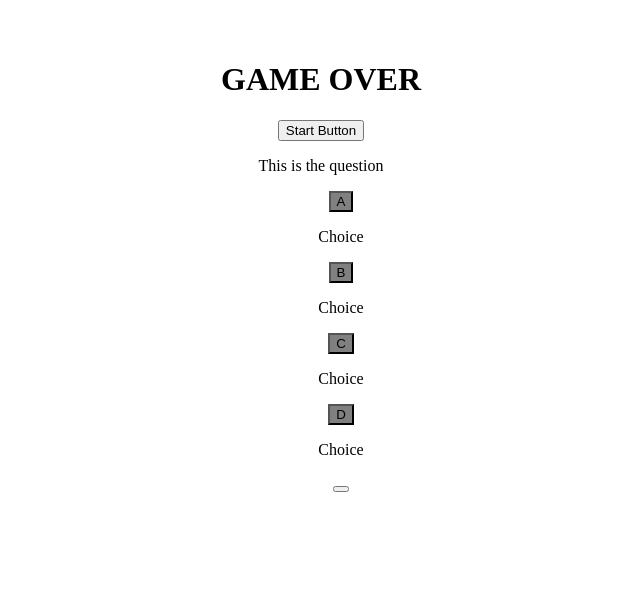
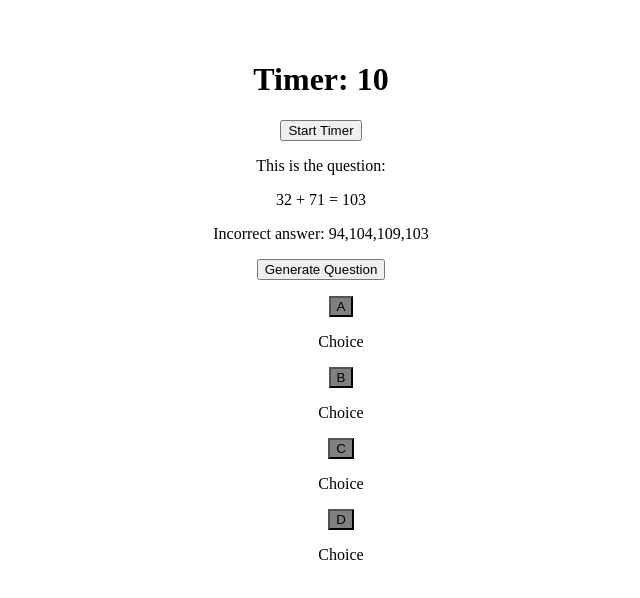
Before and after one commit to solohuck/Quick-Math, a React (Vite) app: page / in a window 1280 px wide. Shown: the top 598 px of the page, without its empty margins (319-959 px from the left). Built offline with nearby package versions, Linux system fonts and the light colour scheme.

Commit message:
questions can now be generated with unique answers and only whole numbers

```diff
--- a/src/App.jsx
+++ b/src/App.jsx
@@ -1,34 +1,40 @@
 import { useState, useEffect } from "react";
-import "./App.css";
-import { MultiChoiceButton } from "./MultiChoiceButton";
+import { MultiChoiceButtons } from "./MultiChoiceButtons";
+import { Timer } from "./Timer";
 import { Question } from "./Question";
 
+import "./App.css";
+
 function App() {
-  const [seconds, setSeconds] = useState("");
+  const [isSelected, setIsSelected] = useState([]);
 
-  useEffect(() => {
-    if (seconds <= 0) return;
+  function toggleButton(id) {
+    setIsSelected((prevSelection) => {
+      const updatedSelection = { ...prevSelection, [id]: !prevSelection[id] };
 
-    const timer = setInterval(() => {
-      setSeconds((prevSeconds) => prevSeconds - 1);
-    }, 1000);
+      if (updatedSelection[id]) {
+        Object.keys(updatedSelection).forEach((buttonId) => {
+          if (buttonId !== id) {
+            updatedSelection[buttonId] = false;
+          }
+        });
+      }
 
-    return () => {
-      clearInterval(timer);
-    };
-  }, [seconds]);
+      return updatedSelection;
+    });
+  }
 
   return (
     <>
       <div>
-        {seconds > 0 ? <p>Timer: {seconds}</p> : <h1>GAME OVER</h1>}
-
-        <button onClick={() => setSeconds(10)}>Start Button</button>
-
+        <Timer />
         <Question />
 
         <ul style={{ listStyleType: "none" }}>
-          <MultiChoiceButton />
+          <MultiChoiceButtons
+            toggleButton={toggleButton}
+            isSelected={isSelected}
+          />
         </ul>
       </div>
     </>
--- a/src/MultiChoiceButton.jsx
+++ b/src/MultiChoiceButtons.jsx
@@ -1,25 +1,4 @@
-import { useState } from "react";
-import { SubmitButton } from "./SubmitButton";
-
-export function MultiChoiceButton() {
-  const [isSelected, setIsSelected] = useState([]);
-
-  function toggleButton(id) {
-    setIsSelected((prevSelection) => {
-      const updatedSelection = { ...prevSelection, [id]: !prevSelection[id] };
-
-      if (updatedSelection[id]) {
-        Object.keys(updatedSelection).forEach((buttonId) => {
-          if (buttonId !== id) {
-            updatedSelection[buttonId] = false;
-          }
-        });
-      }
-
-      return updatedSelection;
-    });
-  }
-
+export function MultiChoiceButtons({ toggleButton, isSelected }) {
   return (
     <>
       <li>
@@ -75,7 +54,6 @@ export function MultiChoiceButton() {
         <br />
         <p>Choice</p>
       </li>
-      <SubmitButton />
     </>
   );
 }
--- a/src/Question.jsx
+++ b/src/Question.jsx
@@ -1,18 +1,114 @@
+import { useState, useEffect } from "react";
+
 export function Question() {
+  const [operation, setOperation] = useState("");
+  const [correctAnswer, setCorrectAnswer] = useState(null);
+  const [num1, setNum1] = useState(0);
+  const [num2, setNum2] = useState(0);
+  const [incorrectAnswers, setIncorrectAnswers] = useState([]);
+  const [allPossibleAnswers, setAllPossibleAnswers] = useState([]);
 
-// WHEN the submit button is clicked THEN an operation will be chosen from this array [+, -, /, and *]
-// THEN 2 random numbers between 1 - 100 will be picked and round to the nearest whole number
-// THEN add, subtract, divide, or multiply those numbers to get the answer based on the randpm operation chosen
-// THEN take the correct answer and add or subtract 10 from it to create the 3 incorrect options
+  const displayQuestion = `${num1} ${operation} ${num2}`;
 
+  function getRandomOperation() {
+    const operationArray = ["+", "-", "/", "*"];
+    return operationArray[Math.floor(Math.random() * operationArray.length)];
+  }
 
+  const getLargeRandomNumber = () => Math.floor(Math.random() * 100) + 1;
 
+  function getIncorrectAnswers() {
+    const addOrSubArray = ["+", "-"];
 
+    // new Set() only takes in unique values so dups will be discarded before being added to an array
+    const newIncorrectAnswersSet = new Set();
+
+    for (let i = 0; i < 3; i++) {
+      const optionOperation = addOrSubArray[i % addOrSubArray.length];
+      const randomNumber = Math.floor(Math.random() * 10) + 1;
+
+      switch (optionOperation) {
+        case "+":
+          newIncorrectAnswersSet.add(correctAnswer + randomNumber);
+          break;
+        case "-":
+          newIncorrectAnswersSet.add(correctAnswer - randomNumber);
+          break;
+        default:
+          break;
+      }
+    }
+
+    const newIncorrectAnswers = Array.from(newIncorrectAnswersSet);
+
+    if (newIncorrectAnswers.length < 3) {
+      getIncorrectAnswers();
+    } else {
+      setIncorrectAnswers(newIncorrectAnswers);
+    }
+  }
+
+  function displayAnswers() {
+    const possibleAnswers = [correctAnswer, ...incorrectAnswers];
+
+    setAllPossibleAnswers(possibleAnswers.sort((a, b) => 0.5 - Math.random()));
+  }
+
+  function generateQuestion() {
+    const newNum1 = getLargeRandomNumber();
+    const newNum2 = getLargeRandomNumber();
+    const newOperation = getRandomOperation();
+
+    let newAnswer;
+
+    switch (newOperation) {
+      case "+":
+        newAnswer = newNum1 + newNum2;
+        break;
+      case "-":
+        newAnswer = newNum1 - newNum2;
+        break;
+      case "*":
+        newAnswer = newNum1 * newNum2;
+        break;
+      case "/":
+        newAnswer = newNum1 / newNum2;
+        break;
+      default:
+        newAnswer = 0;
+        break;
+    }
+
+    if (newAnswer % 1 !== 0) {
+      generateQuestion();
+    } else {
+      setNum1(newNum1);
+      setNum2(newNum2);
+      setOperation(newOperation);
+      setCorrectAnswer(newAnswer);
+    }
+  }
+
+  useEffect(() => {
+    generateQuestion();
+  }, []);
+
+  useEffect(() => {
+    if (correctAnswer !== null) {
+      getIncorrectAnswers();
+    }
+  }, [correctAnswer]);
+
+  useEffect(() => {
+    displayAnswers();
+  }, [incorrectAnswers, correctAnswer]);
 
   return (
     <>
-      <p>This is the question </p>
-
+      <p>This is the question: </p>
+      {displayQuestion} = {correctAnswer !== null ? correctAnswer : ""}
+      <p>Incorrect answer: {allPossibleAnswers.join(",")}</p>
+      <button onClick={generateQuestion}>Generate Question</button>
     </>
   );
 }
--- /dev/null
+++ b/src/Timer.jsx
@@ -0,0 +1,34 @@
+import { useState } from "react";
+
+export function Timer() {
+  const [time, setTime] = useState(10);
+  const [isRunning, setIsRunning] = useState(false);
+  const [timerText, setTimerText] = useState("Start Timer");
+
+  const startTimer = () => {
+    setTimerText("Start Timer");
+    setIsRunning(true);
+    setTime(10);
+
+    const settingInterval = setInterval(() => {
+      setTime((prevTime) => {
+        if (prevTime > 0) {
+          return prevTime - 1;
+        } else {
+          clearInterval(settingInterval);
+          setIsRunning(false);
+          setTimerText("Restart");
+          return "Game Over";
+        }
+      });
+    }, 1000);
+  };
+  return (
+    <div>
+      <h1>Timer: {time} </h1>
+      <button onClick={startTimer} disabled={isRunning}>
+        {timerText}
+      </button>
+    </div>
+  );
+}
```
Also changed, not shown: src/Answers.jsx (added, +59 -0 lines), src/Timer.js (deleted, +0 -20 lines).
